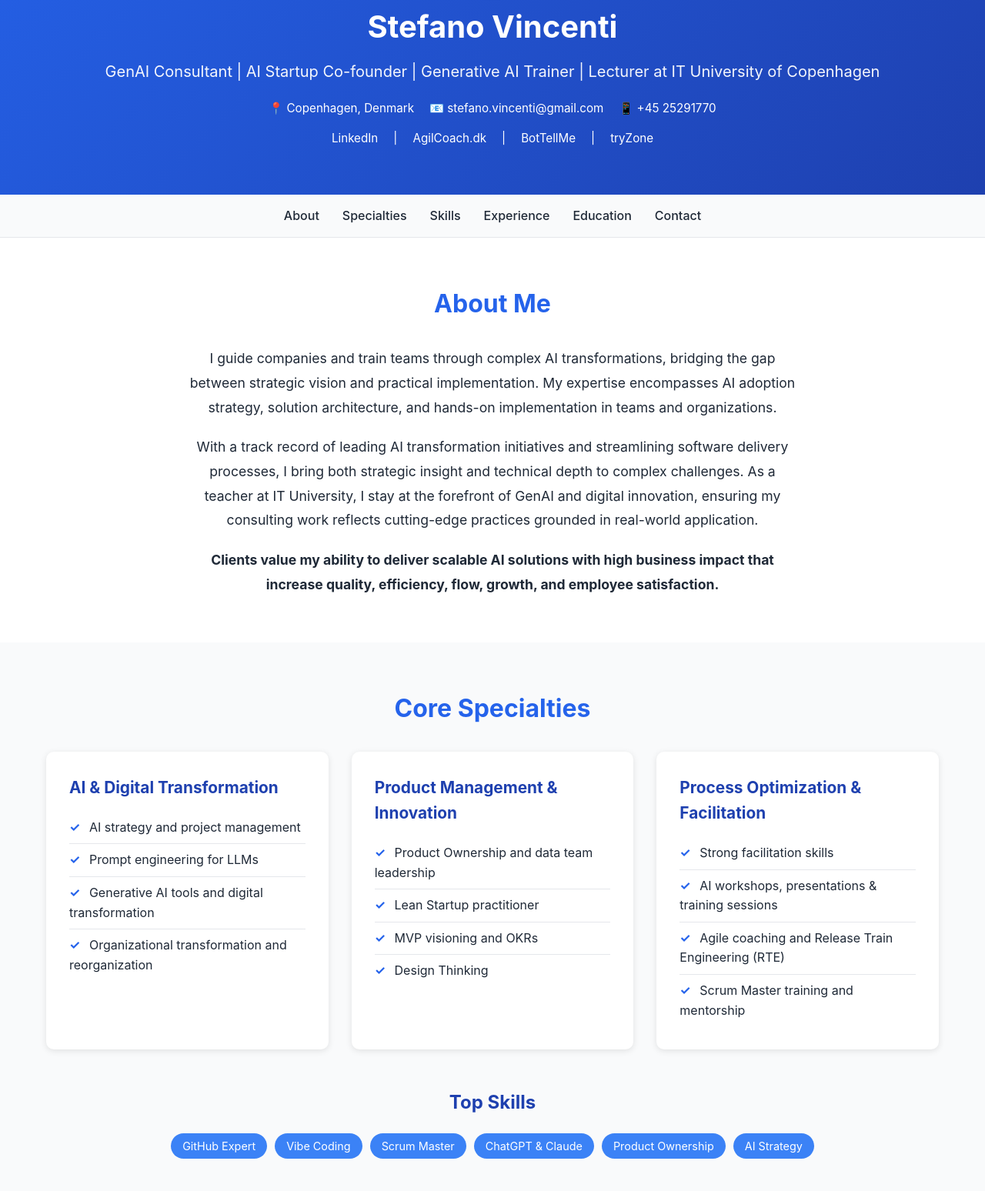
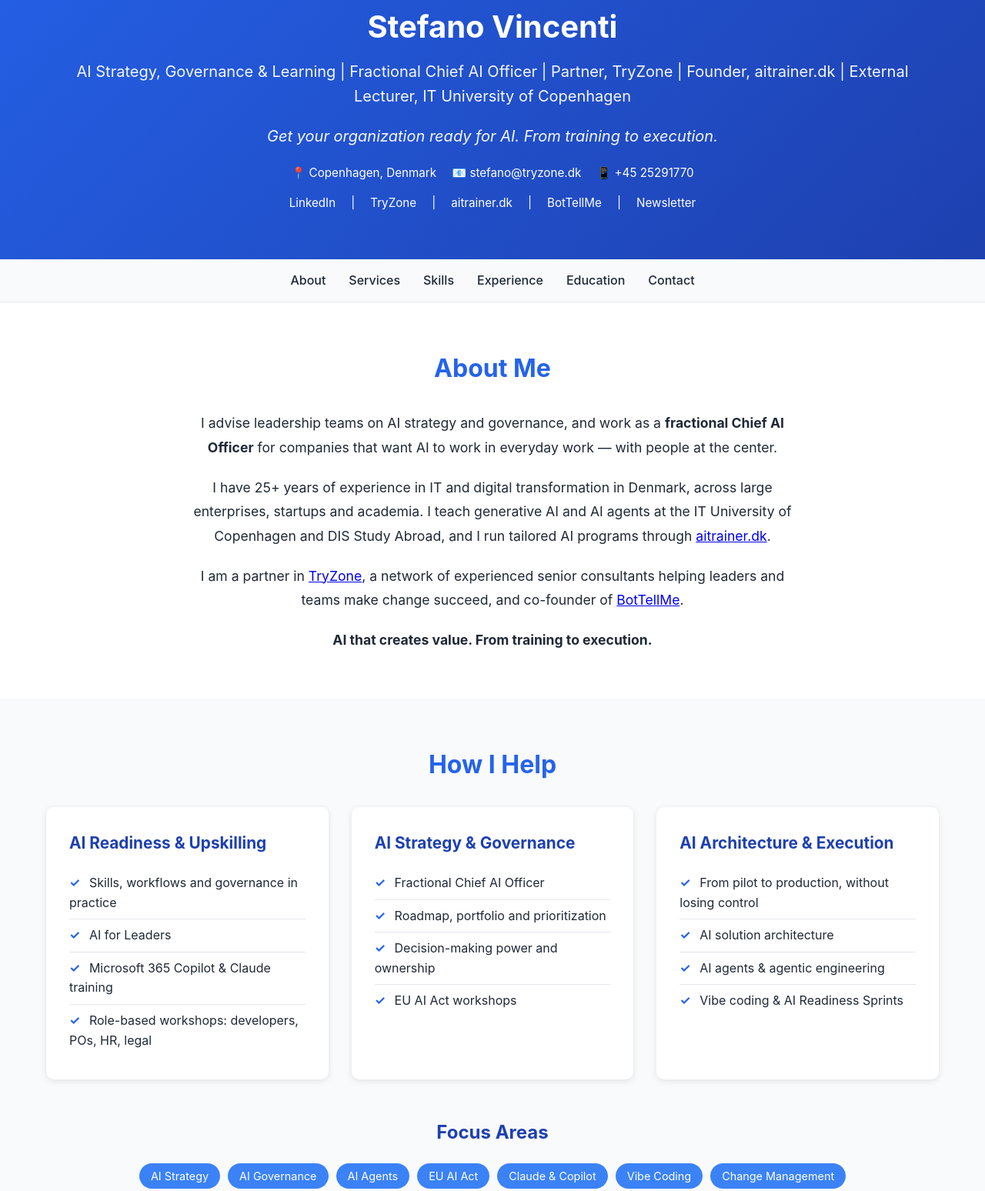
Before and after one commit to StefanoITU/personalbrand, a plain HTML site: page index.html in a window 1280 px wide. Shown: the part 262-1810 px from the top of the page at 77% size. Drawn offline with Linux system fonts and the light colour scheme.

Commit message:
Align profile with TryZone and aitrainer.dk positioning
Co-Authored-By: Claude Opus 5.5 <noreply@anthropic.com>
Claude-Session: https://claude.ai/code/session_01RXg3Qd9z3GHrMbZ6B1Pmva

```diff
--- a/index.html
+++ b/index.html
@@ -3,24 +3,24 @@
 <head>
     <meta charset="UTF-8">
     <meta name="viewport" content="width=device-width, initial-scale=1.0">
-    <meta name="description" content="Stefano Vincenti - GenAI Consultant, AI Startup Co-founder, Generative AI Trainer, and Lecturer at IT University of Copenhagen">
-    <meta name="keywords" content="GenAI, AI Consultant, Generative AI, Agile Coach, Product Owner, Copenhagen, AI Transformation">
+    <meta name="description" content="Stefano Vincenti - AI strategy, governance and learning. Fractional Chief AI Officer, Partner at TryZone, Founder of aitrainer.dk, Co-founder of BotTellMe and External Lecturer at IT University of Copenhagen.">
+    <meta name="keywords" content="AI strategy, AI governance, Fractional Chief AI Officer, AI training, AI agents, EU AI Act, Generative AI, TryZone, aitrainer.dk, Copenhagen">
     <meta name="author" content="Stefano Vincenti">
 
     <!-- Open Graph / Social Media Meta Tags -->
-    <meta property="og:title" content="Stefano Vincenti - GenAI Consultant & AI Transformation Expert">
-    <meta property="og:description" content="Guiding companies through AI transformations with strategic vision and practical implementation">
+    <meta property="og:title" content="Stefano Vincenti - AI Strategy, Governance & Learning">
+    <meta property="og:description" content="Fractional Chief AI Officer helping organizations get ready for AI - from training to execution.">
     <meta property="og:type" content="website">
     <meta property="og:url" content="https://stefanoitu.github.io/personalbrand/">
     <meta property="og:image" content="https://stefanoitu.github.io/personalbrand/Stef%20Bottellme%201.png">
 
     <!-- Twitter Card Meta Tags -->
     <meta name="twitter:card" content="summary_large_image">
-    <meta name="twitter:title" content="Stefano Vincenti - GenAI Consultant">
-    <meta name="twitter:description" content="AI Transformation Expert | Lecturer | Co-founder">
+    <meta name="twitter:title" content="Stefano Vincenti - AI Strategy, Governance & Learning">
+    <meta name="twitter:description" content="Fractional Chief AI Officer | Partner, TryZone | Founder, aitrainer.dk">
     <meta name="twitter:image" content="https://stefanoitu.github.io/personalbrand/Stef%20Bottellme%201.png">
 
-    <title>Stefano Vincenti - GenAI Consultant & AI Transformation Expert</title>
+    <title>Stefano Vincenti - AI Strategy, Governance &amp; Learning</title>
 
     <style>
         * {
@@ -404,17 +404,19 @@
                 <img src="Stef Bottellme 1.png" alt="Stefano Vincenti Profile Picture" class="profile-image">
                 <div class="header-text">
                     <h1>Stefano Vincenti</h1>
-                    <p class="subtitle">GenAI Consultant | AI Startup Co-founder | Generative AI Trainer | Lecturer at IT University of Copenhagen</p>
+                    <p class="subtitle">AI Strategy, Governance &amp; Learning | Fractional Chief AI Officer | Partner, TryZone | Founder, aitrainer.dk | External Lecturer, IT University of Copenhagen</p>
+                    <p class="subtitle" style="font-style: italic;">Get your organization ready for AI. From training to execution.</p>
                     <div class="contact-info">
                         <span>📍 Copenhagen, Denmark</span>
-                        <span>📧 <a href="mailto:stefano.vincenti@gmail.com">stefano.vincenti@gmail.com</a></span>
+                        <span>📧 <a href="mailto:stefano@tryzone.dk">stefano@tryzone.dk</a></span>
                         <span>📱 +45 25291770</span>
                     </div>
                     <div class="contact-info" style="margin-top: 15px;">
                         <a href="https://www.linkedin.com/in/stefanovincenti" target="_blank">LinkedIn</a> |
-                        <a href="https://www.agilcoach.dk/" target="_blank">AgilCoach.dk</a> |
+                        <a href="https://tryzone.dk/" target="_blank">TryZone</a> |
+                        <a href="https://aitrainer.dk/" target="_blank">aitrainer.dk</a> |
                         <a href="https://bottellme.com/" target="_blank">BotTellMe</a> |
-                        <a href="https://tryzone.dk/" target="_blank">tryZone</a>
+                        <a href="https://stefanovincenti.substack.com/" target="_blank">Newsletter</a>
                     </div>
                 </div>
             </div>
@@ -425,7 +427,7 @@
     <nav>
         <ul>
             <li><a href="#about">About</a></li>
-            <li><a href="#specialties">Specialties</a></li>
+            <li><a href="#specialties">Services</a></li>
             <li><a href="#skills">Skills</a></li>
             <li><a href="#experience">Experience</a></li>
             <li><a href="#education">Education</a></li>
@@ -438,9 +440,10 @@
         <div class="container">
             <h2>About Me</h2>
             <div class="about-content">
-                <p>I guide companies and train teams through complex AI transformations, bridging the gap between strategic vision and practical implementation. My expertise encompasses AI adoption strategy, solution architecture, and hands-on implementation in teams and organizations.</p>
-                <p style="margin-top: 20px;">With a track record of leading AI transformation initiatives and streamlining software delivery processes, I bring both strategic insight and technical depth to complex challenges. As a teacher at IT University, I stay at the forefront of GenAI and digital innovation, ensuring my consulting work reflects cutting-edge practices grounded in real-world application.</p>
-                <p style="margin-top: 20px;"><strong>Clients value my ability to deliver scalable AI solutions with high business impact that increase quality, efficiency, flow, growth, and employee satisfaction.</strong></p>
+                <p>I advise leadership teams on AI strategy and governance, and work as a <strong>fractional Chief AI Officer</strong> for companies that want AI to work in everyday work &mdash; with people at the center.</p>
+                <p style="margin-top: 20px;">I have 25+ years of experience in IT and digital transformation in Denmark, across large enterprises, startups and academia. I teach generative AI and AI agents at the IT University of Copenhagen and DIS Study Abroad, and I run tailored AI programs through <a href="https://aitrainer.dk/">aitrainer.dk</a>.</p>
+                <p style="margin-top: 20px;">I am a partner in <a href="https://tryzone.dk/">TryZone</a>, a network of experienced senior consultants helping leaders and teams make change succeed, and co-founder of <a href="https://bottellme.com/">BotTellMe</a>.</p>
+                <p style="margin-top: 20px;"><strong>AI that creates value. From training to execution.</strong></p>
             </div>
         </div>
     </section>
@@ -448,45 +451,46 @@
     <!-- Core Specialties -->
     <section id="specialties">
         <div class="container">
-            <h2>Core Specialties</h2>
+            <h2>How I Help</h2>
             <div class="skills-grid">
                 <div class="skill-card">
-                    <h3>AI & Digital Transformation</h3>
+                    <h3>AI Readiness &amp; Upskilling</h3>
                     <ul>
-                        <li>AI strategy and project management</li>
-                        <li>Prompt engineering for LLMs</li>
-                        <li>Generative AI tools and digital transformation</li>
-                        <li>Organizational transformation and reorganization</li>
+                        <li>Skills, workflows and governance in practice</li>
+                        <li>AI for Leaders</li>
+                        <li>Microsoft 365 Copilot &amp; Claude training</li>
+                        <li>Role-based workshops: developers, POs, HR, legal</li>
                     </ul>
                 </div>
                 <div class="skill-card">
-                    <h3>Product Management & Innovation</h3>
+                    <h3>AI Strategy &amp; Governance</h3>
                     <ul>
-                        <li>Product Ownership and data team leadership</li>
-                        <li>Lean Startup practitioner</li>
-                        <li>MVP visioning and OKRs</li>
-                        <li>Design Thinking</li>
+                        <li>Fractional Chief AI Officer</li>
+                        <li>Roadmap, portfolio and prioritization</li>
+                        <li>Decision-making power and ownership</li>
+                        <li>EU AI Act workshops</li>
                     </ul>
                 </div>
                 <div class="skill-card">
-                    <h3>Process Optimization & Facilitation</h3>
+                    <h3>AI Architecture &amp; Execution</h3>
                     <ul>
-                        <li>Strong facilitation skills</li>
-                        <li>AI workshops, presentations & training sessions</li>
-                        <li>Agile coaching and Release Train Engineering (RTE)</li>
-                        <li>Scrum Master training and mentorship</li>
+                        <li>From pilot to production, without losing control</li>
+                        <li>AI solution architecture</li>
+                        <li>AI agents &amp; agentic engineering</li>
+                        <li>Vibe coding &amp; AI Readiness Sprints</li>
                     </ul>
                 </div>
             </div>
 
-            <h3 style="margin-top: 50px; text-align: center;">Top Skills</h3>
+            <h3 style="margin-top: 50px; text-align: center;">Focus Areas</h3>
             <div class="tags" style="justify-content: center;">
-                <span class="tag">GitHub Expert</span>
+                <span class="tag">AI Strategy</span>
+                <span class="tag">AI Governance</span>
+                <span class="tag">AI Agents</span>
+                <span class="tag">EU AI Act</span>
+                <span class="tag">Claude &amp; Copilot</span>
                 <span class="tag">Vibe Coding</span>
-                <span class="tag">Scrum Master</span>
-                <span class="tag">ChatGPT & Claude</span>
-                <span class="tag">Product Ownership</span>
-                <span class="tag">AI Strategy</span>
+                <span class="tag">Change Management</span>
             </div>
         </div>
     </section>
@@ -554,49 +558,58 @@
             <h2>Current Roles</h2>
 
             <div class="experience-item">
-                <h4>IT University of Copenhagen</h4>
-                <div class="role">External Lecturer - Generative AI & Industrial Software Engineering (2020 - Present)</div>
+                <h4>TryZone</h4>
+                <div class="role">Partner - AI Strategy, Governance &amp; Learning (2022 - Present)</div>
                 <ul>
-                    <li>Teaching GenAI professional courses on AI Tools for companies</li>
-                    <li>AI-agents in Product Development</li>
+                    <li>Advising leadership teams on AI strategy and governance</li>
+                    <li>Fractional Chief AI Officer for companies that want AI to work in everyday work</li>
+                    <li>Part of a network of independent senior consultants in leadership, collaboration and organizational change</li>
+                    <li>"We help leaders and teams make change succeed" &mdash; with people at the center</li>
+                </ul>
+            </div>
+
+            <div class="experience-item">
+                <h4>aitrainer.dk</h4>
+                <div class="role">Founder</div>
+                <ul>
+                    <li>Tailored AI programs: from training to execution</li>
+                    <li>AI Readiness &amp; Upskilling, AI Strategy &amp; Governance, AI Architecture &amp; Execution</li>
+                    <li>Courses: AI for Leaders, Microsoft 365 Copilot, Claude, AI Agents, Agentic Engineering, EU AI Act, Cyber defence with AI agents</li>
+                </ul>
+            </div>
+
+            <div class="experience-item">
+                <h4>IT University of Copenhagen &amp; DIS Study Abroad</h4>
+                <div class="role">External Lecturer - Generative AI, AI Agents &amp; Industrial Software Engineering (2020 - Present)</div>
+                <ul>
+                    <li>Learn to use AI agents</li>
+                    <li>Digital Product Development with AI agents</li>
                     <li>Industrial Software Engineering in Large Teams</li>
-                    <li>Scrum Master Training</li>
                 </ul>
             </div>
 
             <div class="experience-item">
                 <h4>BotTellMe</h4>
-                <div class="role">Co-Founder - CPO - CTO (2023 - Present)</div>
+                <div class="role">Co-Founder (2023 - Present)</div>
                 <ul>
-                    <li>AI workshops and AI Strategy consulting</li>
-                    <li>Custom-designed GenAI solutions (SaaS)</li>
+                    <li>Custom-designed GenAI solutions</li>
                     <li>Activating organizational knowledge to improve sales, marketing, and customer service</li>
                     <li>Motto: <em>People Before Algorithms</em></li>
                 </ul>
             </div>
 
+            <h3 style="margin-top: 50px;">Career Highlights</h3>
+
             <div class="experience-item">
                 <h4>DSB</h4>
-                <div class="role">Product Owner for Data Team (2024 - Present)</div>
+                <div class="role">Product Owner for Data Team (2024)</div>
                 <ul>
-                    <li>Building high-performing data team</li>
-                    <li>Implementing new seating application</li>
+                    <li>Built a high-performing data team</li>
                     <li>Real-time data products and Operational Data Store (ODS)</li>
                     <li>Real-time passenger counting systems</li>
                 </ul>
             </div>
 
-            <div class="experience-item">
-                <h4>tryZone</h4>
-                <div class="role">Consultant & Product Geek (2022 - Present)</div>
-                <ul>
-                    <li>Digital Transformation Consultant and Trainer</li>
-                    <li>Part of a strong social and professional network</li>
-                    <li>Vision: A world where organizations solve complex challenges with engaged people working in teams</li>
-                </ul>
-            </div>
-
-            <h3 style="margin-top: 50px;">Career Highlights</h3>
 
             <div class="experience-item">
                 <h4>Nexi Group</h4>
@@ -713,11 +726,12 @@
     <section class="cta" id="contact">
         <div class="container">
             <h2>Let's Connect!</h2>
-            <p>I'm always interested in discussing AI transformation strategies, agile and product management best practices, digital innovation and team building, or speaking opportunities and training engagements.</p>
+            <p>Want to get your organization ready for AI? Let's talk about AI strategy and governance, a fractional Chief AI Officer, tailored AI training, or speaking engagements.</p>
             <div class="cta-buttons">
                 <a href="https://www.linkedin.com/in/stefanovincenti" target="_blank" class="btn">Connect on LinkedIn</a>
-                <a href="mailto:stefano.vincenti@gmail.com" class="btn btn-secondary">Send Email</a>
-                <a href="https://bottellme.com/" target="_blank" class="btn btn-secondary">Visit BotTellMe</a>
+                <a href="mailto:stefano@tryzone.dk" class="btn btn-secondary">Send Email</a>
+                <a href="https://tryzone.dk/" target="_blank" class="btn btn-secondary">TryZone</a>
+                <a href="https://aitrainer.dk/" target="_blank" class="btn btn-secondary">aitrainer.dk</a>
             </div>
         </div>
     </section>
@@ -725,12 +739,13 @@
     <!-- Footer -->
     <footer>
         <div class="container">
-            <p>&copy; 2025 Stefano Vincenti. All rights reserved.</p>
+            <p>&copy; 2026 Stefano Vincenti. Partner in TryZone. Founder of aitrainer.dk.</p>
             <p style="margin-top: 10px;">
                 <a href="https://www.linkedin.com/in/stefanovincenti" target="_blank">LinkedIn</a> |
-                <a href="https://www.agilcoach.dk/" target="_blank">AgilCoach.dk</a> |
+                <a href="https://tryzone.dk/" target="_blank">TryZone</a> |
+                <a href="https://aitrainer.dk/" target="_blank">aitrainer.dk</a> |
                 <a href="https://bottellme.com/" target="_blank">BotTellMe</a> |
-                <a href="https://tryzone.dk/" target="_blank">tryZone</a> |
+                <a href="https://stefanovincenti.substack.com/" target="_blank">Newsletter</a> |
                 <a href="https://github.com/StefanoITU" target="_blank">GitHub</a>
             </p>
         </div>
```
Also changed, not shown: 1 other file.
